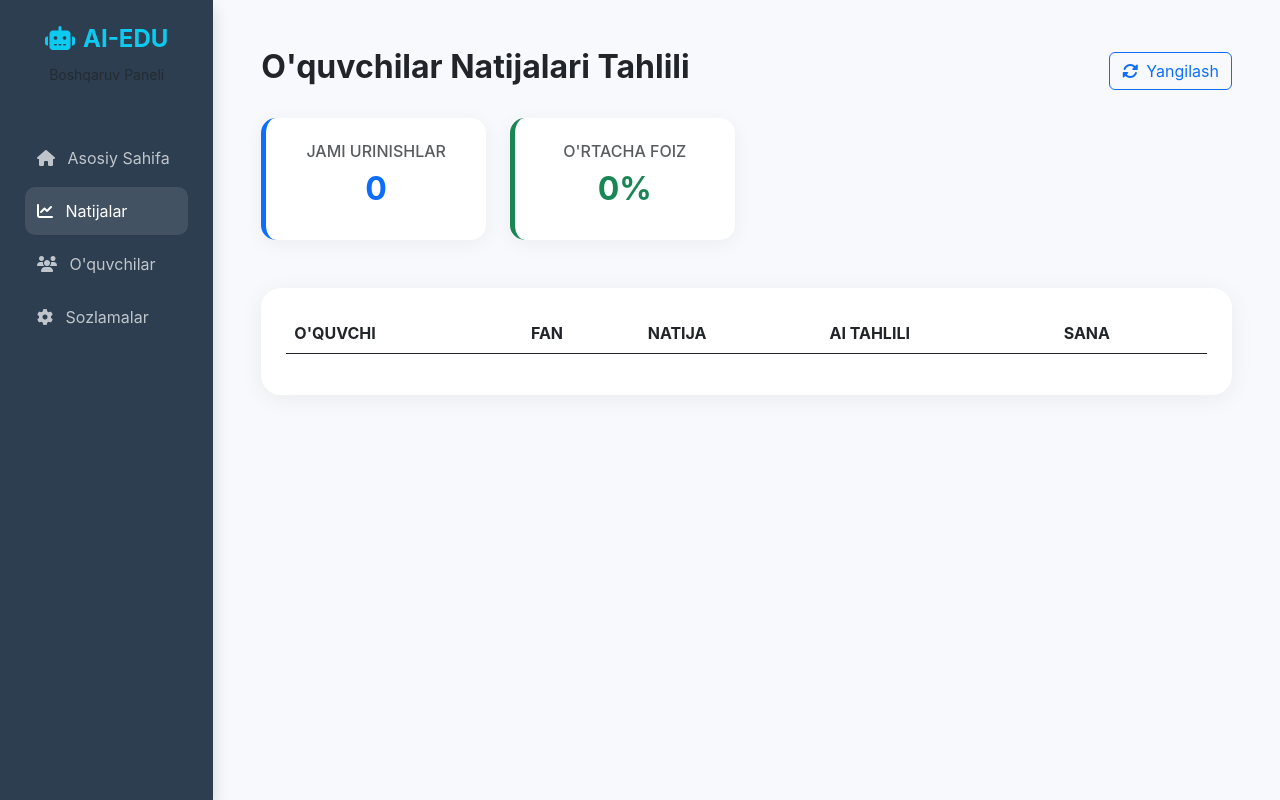
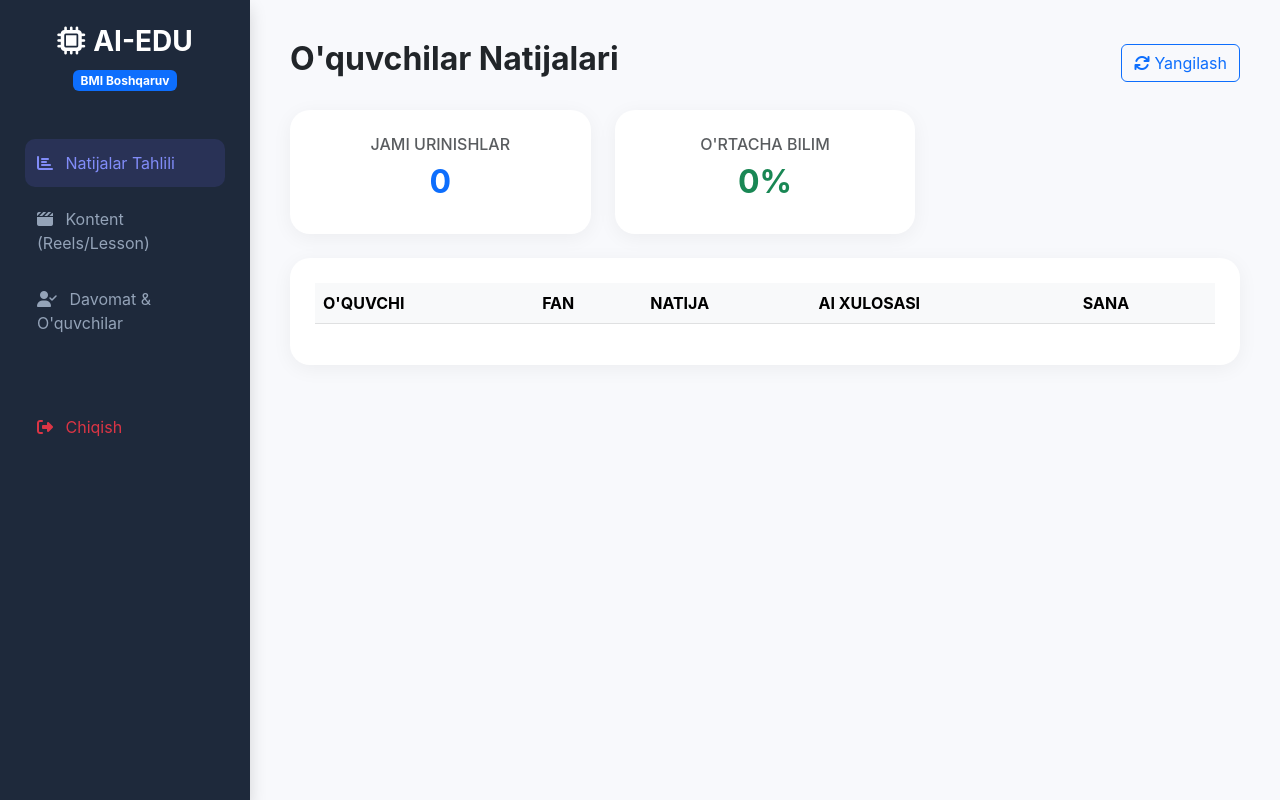
Before and after one commit to hoshimovn052-blip/Ai_Adaptiv_Edu, a Python web app: template templates/admin.html in a window 1280 px wide. Run offline with Jinja, Linux system fonts and the light colour scheme; the template is opened without the code that fills it, so the values that code supplies are empty.

Commit message:
Admin panel: Reels va Video darsliklar boshqaruvi hamda BMI bo'limlari qo'shildi

```diff
--- a/templates/admin.html
+++ b/templates/admin.html
@@ -3,84 +3,170 @@
 <head>
     <meta charset="UTF-8">
     <meta name="viewport" content="width=device-width, initial-scale=1.0">
-    <title>Admin Panel - Ai Adaptiv Edu</title>
+    <title>Super Admin - AI Adaptiv Edu</title>
     <link href="https://cdn.jsdelivr.net/npm/bootstrap@5.3.0/dist/css/bootstrap.min.css" rel="stylesheet">
     <link rel="stylesheet" href="https://cdnjs.cloudflare.com/ajax/libs/font-awesome/6.4.0/css/all.min.css">
     <style>
-        :root { --sidebar-bg: #2c3e50; --main-bg: #f8f9fc; }
-        body { background-color: var(--main-bg); font-family: 'Inter', sans-serif; }
-        .sidebar { background: var(--sidebar-bg); color: white; min-height: 100vh; padding: 25px; transition: 0.3s; }
-        .nav-link { color: rgba(255,255,255,0.7); padding: 12px; border-radius: 10px; margin-bottom: 5px; transition: 0.3s; }
-        .nav-link:hover, .nav-link.active { background: rgba(255,255,255,0.1); color: white; }
-        .card-stat { border-radius: 15px; border: none; box-shadow: 0 4px 20px rgba(0,0,0,0.05); transition: 0.3s; }
-        .card-stat:hover { transform: translateY(-5px); }
-        .table-container { background: white; border-radius: 20px; padding: 25px; box-shadow: 0 4px 25px rgba(0,0,0,0.06); }
-        .badge-percent { font-size: 0.85rem; padding: 7px 14px; border-radius: 50px; font-weight: 600; }
-        .subject-tag { background: #eef2f7; color: #4e73df; padding: 4px 10px; border-radius: 5px; font-size: 0.8rem; font-weight: bold; }
+        :root { --sidebar-bg: #1e293b; --accent: #6366f1; --bg: #f8f9fc; }
+        body { background-color: var(--bg); font-family: 'Inter', sans-serif; }
+        .sidebar { background: var(--sidebar-bg); color: white; min-height: 100vh; padding: 25px; position: fixed; width: 250px; }
+        .main-content { margin-left: 250px; padding: 40px; }
+        .nav-link { color: #94a3b8; padding: 12px; border-radius: 10px; margin-bottom: 8px; transition: 0.3s; cursor: pointer; border: none; background: none; width: 100%; text-align: left; display: block; text-decoration: none; }
+        .nav-link:hover, .nav-link.active { background: rgba(99, 102, 241, 0.15); color: #818cf8; }
+        .card-custom { border-radius: 20px; border: none; box-shadow: 0 4px 20px rgba(0,0,0,0.05); background: white; padding: 25px; }
+        .form-control, .form-select { border-radius: 12px; padding: 12px; border: 1px solid #e2e8f0; }
+        .btn-primary { background: var(--accent); border: none; border-radius: 12px; padding: 12px 25px; font-weight: 600; }
+        .subject-tag { background: #eef2f7; color: #4e73df; padding: 4px 10px; border-radius: 8px; font-size: 0.8rem; font-weight: bold; }
     </style>
 </head>
 <body>
-    <div class="container-fluid">
-        <div class="row">
-            <div class="col-md-2 sidebar d-none d-md-block shadow">
+
+    <div class="sidebar shadow">
         <div class="text-center mb-5">
-                    <h4 class="fw-bold text-info"><i class="fas fa-robot me-2"></i>AI-EDU</h4>
-                    <small class="text-muted">Boshqaruv Paneli</small>
+            <h3 class="fw-bold text-white"><i class="fas fa-microchip me-2 text-accent"></i>AI-EDU</h3>
+            <span class="badge bg-primary">BMI Boshqaruv</span>
         </div>
         <nav class="nav flex-column">
-                    <a href="/" class="nav-link"><i class="fas fa-home me-2"></i> Asosiy Sahifa</a>
-                    <a href="/admin" class="nav-link active"><i class="fas fa-chart-line me-2"></i> Natijalar</a>
-                    <a href="#" class="nav-link"><i class="fas fa-users me-2"></i> O'quvchilar</a>
-                    <a href="#" class="nav-link"><i class="fas fa-cog me-2"></i> Sozlamalar</a>
+            <button class="nav-link active" onclick="showTab('results-section')"><i class="fas fa-chart-bar me-2"></i> Natijalar Tahlili</button>
+            <button class="nav-link" onclick="showTab('content-section')"><i class="fas fa-clapperboard me-2"></i> Kontent (Reels/Lesson)</button>
+            <button class="nav-link" onclick="showTab('attendance-section')"><i class="fas fa-user-check me-2"></i> Davomat & O'quvchilar</button>
+            <a href="/" class="nav-link mt-5 text-danger"><i class="fas fa-sign-out-alt me-2"></i> Chiqish</a>
         </nav>
     </div>
 
-            <div class="col-md-10 p-5">
+    <div class="main-content">
+        <div id="results-section" class="tab-pane">
             <div class="d-flex justify-content-between align-items-center mb-4">
-                    <h2 class="fw-bold text-dark">O'quvchilar Natijalari Tahlili</h2>
-                    <button class="btn btn-outline-primary" onclick="loadResults()"><i class="fas fa-sync-alt me-2"></i>Yangilash</button>
+                <h2 class="fw-bold">O'quvchilar Natijalari</h2>
+                <button class="btn btn-outline-primary" onclick="loadResults()"><i class="fas fa-sync"></i> Yangilash</button>
             </div>
 
-                <div class="row mb-5">
-                    <div class="col-md-3">
-                        <div class="card card-stat p-4 text-center border-start border-primary border-5">
-                            <h6 class="text-muted text-uppercase mb-2">Jami Urinishlar</h6>
+            <div class="row mb-4">
+                <div class="col-md-4">
+                    <div class="card-custom text-center">
+                        <h6 class="text-muted text-uppercase">Jami Urinishlar</h6>
                         <h2 id="total-students" class="fw-bold text-primary">0</h2>
                     </div>
                 </div>
-                    <div class="col-md-3">
-                        <div class="card card-stat p-4 text-center border-start border-success border-5">
-                            <h6 class="text-muted text-uppercase mb-2">O'rtacha Foiz</h6>
+                <div class="col-md-4">
+                    <div class="card-custom text-center">
+                        <h6 class="text-muted text-uppercase">O'rtacha Bilim</h6>
                         <h2 id="avg-percent" class="fw-bold text-success">0%</h2>
                     </div>
                 </div>
             </div>
 
-                <div class="table-container animate__animated animate__fadeIn">
-                    <table class="table table-hover align-middle border-0">
-                        <thead class="bg-light">
-                            <tr class="text-muted">
+            <div class="card-custom">
+                <table class="table table-hover align-middle">
+                    <thead class="table-light">
+                        <tr>
                             <th>O'QUVCHI</th>
                             <th>FAN</th>
                             <th>NATIJA</th>
-                                <th>AI TAHLILI</th>
+                            <th>AI XULOSASI</th>
                             <th>SANA</th>
                         </tr>
                     </thead>
-                        <tbody id="results">
+                    <tbody id="results-table"></tbody>
+                </table>
+            </div>
+        </div>
+
+        <div id="content-section" class="tab-pane d-none">
+            <h2 class="fw-bold mb-4">Yangi Kontent Qo'shish (BMI Moduli)</h2>
+            <div class="card-custom mb-5">
+                <div class="row g-3">
+                    <div class="col-md-3">
+                        <label class="form-label">Fan</label>
+                        <select id="c-subject" class="form-select">
+                            <option value="Matematika">Matematika</option>
+                            <option value="Informatika">Informatika</option>
+                            <option value="Fizika">Fizika</option>
+                            <option value="Ingliz tili">Ingliz tili</option>
+                        </select>
+                    </div>
+                    <div class="col-md-3">
+                        <label class="form-label">Turi</label>
+                        <select id="c-type" class="form-select">
+                            <option value="reels">🎬 Reels (Shorts)</option>
+                            <option value="lesson">📚 Video Dars</option>
+                        </select>
+                    </div>
+                    <div class="col-md-3">
+                        <label class="form-label">Sarlavha</label>
+                        <input type="text" id="c-title" class="form-control" placeholder="Mavzu nomi">
+                    </div>
+                    <div class="col-md-3">
+                        <label class="form-label">YouTube ID</label>
+                        <input type="text" id="c-url" class="form-control" placeholder="Masalan: 2ePf9rue1Ao">
+                    </div>
+                    <div class="col-12 mt-4">
+                        <button class="btn btn-primary w-100" onclick="saveContent()">Bazaga Saqlash va Individuallashtirish</button>
+                    </div>
+                </div>
+            </div>
+        </div>
+
+        <div id="attendance-section" class="tab-pane d-none">
+            <h2 class="fw-bold mb-4">O'quvchilar va Davomat Nazorati</h2>
+            <div class="card-custom">
+                <div class="alert alert-info">
+                    <i class="fas fa-info-circle me-2"></i> Bu bo'lim orqali ota-onalarga avtomatik xabar yuborish tizimi boshqariladi.
+                </div>
+                <table class="table table-bordered mt-4 text-center">
+                    <thead class="table-dark">
+                        <tr>
+                            <th>F.I.SH</th>
+                            <th>Guruh</th>
+                            <th>Davomat Holati</th>
+                            <th>Ota-onaga xabar</th>
+                        </tr>
+                    </thead>
+                    <tbody>
+                        <tr>
+                            <td>Jungle Student</td>
+                            <td>AI-2026</td>
+                            <td><span class="badge bg-success">Darsda</span></td>
+                            <td><button class="btn btn-sm btn-info text-white"><i class="fab fa-telegram-plane"></i> Yuborish</button></td>
+                        </tr>
                     </tbody>
                 </table>
             </div>
         </div>
     </div>
-    </div>
 
     <script>
+        function showTab(id) {
+            document.querySelectorAll('.tab-pane').forEach(t => t.classList.add('d-none'));
+            document.querySelectorAll('.nav-link').forEach(n => n.classList.remove('active'));
+            document.getElementById(id).classList.remove('d-none');
+            event.target.classList.add('active');
+        }
+
+        function saveContent() {
+            const data = {
+                subject: document.getElementById('c-subject').value,
+                type: document.getElementById('c-type').value,
+                title: document.getElementById('c-title').value,
+                url: document.getElementById('c-url').value
+            };
+            if(!data.title || !data.url) return alert("Hamma maydonlarni to'ldiring!");
+
+            fetch('/api/add_content', {
+                method: 'POST',
+                headers: {'Content-Type': 'application/json'},
+                body: JSON.stringify(data)
+            }).then(() => {
+                alert("Kontent muvaffaqiyatli qo'shildi!");
+                location.reload();
+            });
+        }
+
         function loadResults() {
             fetch("/api/results")
-                .then(res => res.status === 401 ? (alert("Kirish taqiqlandi!"), []) : res.json())
+                .then(res => res.json())
                 .then(data => {
-                    const table = document.getElementById("results");
+                    const table = document.getElementById("results-table");
                     document.getElementById("total-students").innerText = data.length;
 
                     if (data.length > 0) {
@@ -88,38 +174,23 @@
                         document.getElementById("avg-percent").innerText = Math.round(avg) + "%";
                     }
 
-                    if (data.length === 0) {
-                        table.innerHTML = `<tr><td colspan="5" class="text-center py-5 text-muted">Hali natijalar mavjud emas.</td></tr>`;
-                        return;
-                    }
-
                     table.innerHTML = data.map(r => `
                         <tr>
+                            <td><div class="fw-bold">${r.name}</div></td>
+                            <td><span class="subject-tag">${r.subject}</span></td>
                             <td>
-                                <div class="d-flex align-items-center">
-                                    <div class="bg-primary text-white rounded-circle d-flex align-items-center justify-content-center me-3" style="width: 40px; height: 40px;">
-                                        ${r.name.charAt(0).toUpperCase()}
-                                    </div>
-                                    <span class="fw-bold">${r.name}</span>
-                                </div>
-                            </td>
-                            <td><span class="subject-tag">${r.subject || 'Umumiy'}</span></td>
-                            <td>
-                                <span class="badge-percent ${r.percent >= 80 ? 'bg-success text-white' : (r.percent >= 50 ? 'bg-warning text-dark' : 'bg-danger text-white')}">
+                                <span class="badge rounded-pill ${r.percent >= 80 ? 'bg-success' : 'bg-warning text-dark'}">
                                     ${r.percent}%
                                 </span>
                             </td>
-                            <td><small class="text-dark">${r.feedback}</small></td>
+                            <td style="max-width:300px"><small>${r.feedback}</small></td>
                             <td class="text-muted small">${new Date(r.date).toLocaleString('uz-UZ')}</td>
                         </tr>
                     `).join('');
-                })
-                .catch(err => console.error("Xatolik:", err));
+                });
         }
 
         loadResults();
-        // Har 30 soniyada ma'lumotlarni avtomatik yangilab turish
-        setInterval(loadResults, 30000);
     </script>
 </body>
 </html>
```
Lines whose indentation alone changed are shown as unchanged.
